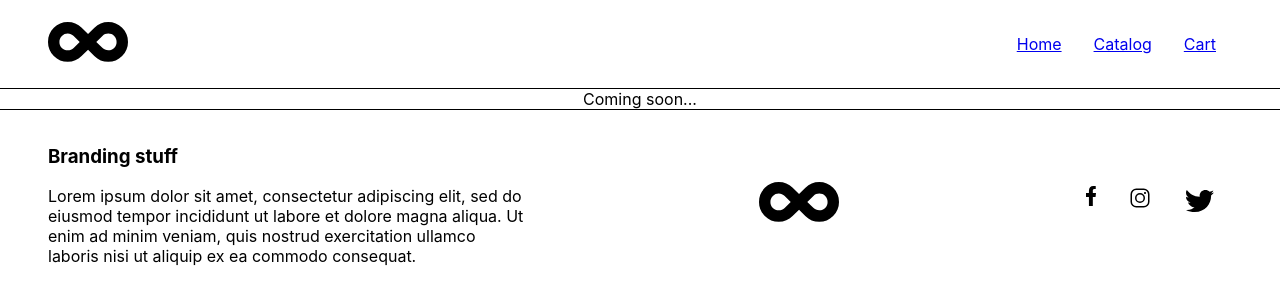
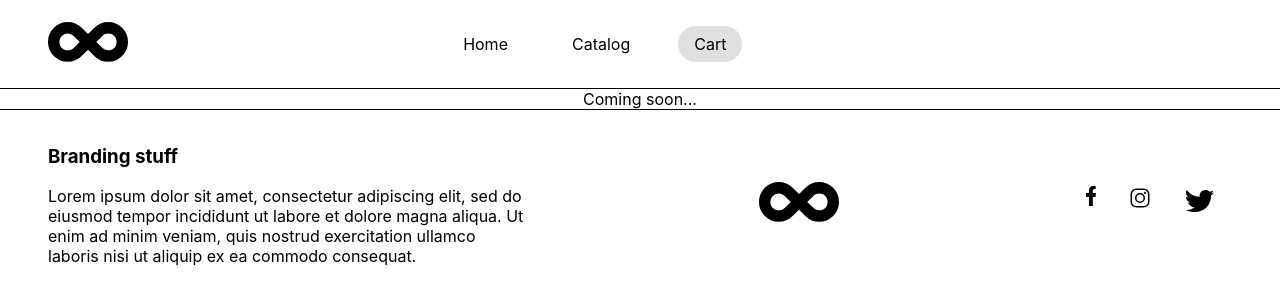
Before and after one commit to dihyidi/web-programming, a React (Create React App) app in the folder films/: page /cart in a window 1280 px wide. Shown: the top 304 px of the page. Built offline with nearby package versions, Linux system fonts and the light colour scheme.

Commit message:
search filter

```diff
--- a/films/src/App.tsx
+++ b/films/src/App.tsx
@@ -14,7 +14,8 @@ import { FILMS } from "./constants/films";
 import { Film } from "./models/film";
 
 export const FilmContext = React.createContext<AppContext>({} as AppContext);
-type Filter = { ["orderBy"]: { property: keyof Film, direction: string } };
+
+type Filter = { ["orderBy"]: { property: keyof Film, direction: string };["searchBy"]: { value: string } };
 interface AppContext {
   films: Film[];
   filter: Filter;
@@ -22,7 +23,7 @@ interface AppContext {
 }
 
 function App() {
-  const [filter, setFilter] = useState<Filter>({ ["orderBy"]: { property: 'id', direction: 'asc' } } as Filter);
+  const [filter, setFilter] = useState<Filter>({ ["orderBy"]: { property: 'id', direction: 'asc' }, ["searchBy"]: { value: '' } } as Filter)
 
   const setFilterCallback = useCallback(
     (key: string, value: object) => {
--- a/films/src/components/catalog/Catalog.tsx
+++ b/films/src/components/catalog/Catalog.tsx
@@ -12,7 +12,10 @@ export const Catalog = (props: CatalogProps) => {
         <div>
             <CatalogHeader />
             <ul className={styles.filmList}>
-                {films.sort((a, b) => {
+                {films
+                    .filter(x =>
+                        x.description.includes(filter['searchBy'].value.toLowerCase()))
+                    .sort((a, b) => {
                         const isAsc = filter['orderBy'].direction == "asc";
 
                         if (a[filter['orderBy'].property] >= b[filter['orderBy'].property])
--- a/films/src/components/catalog/CatalogFilter.tsx
+++ b/films/src/components/catalog/CatalogFilter.tsx
@@ -13,7 +13,7 @@ interface CatalogFilterProps {
     propertyName: keyof Film;
 }
 export const CatalogFilter = (props: CatalogFilterProps) => {
-    const { filter, setFilter } = useContext(FilmContext);
+    const { setFilter } = useContext(FilmContext);
 
     const onChangeHandler = (event: ChangeEvent<HTMLSelectElement>) => { setFilter('orderBy', { property: event.target.id, direction: event.target.value }); }
 
--- a/films/src/components/header/Header.module.scss
+++ b/films/src/components/header/Header.module.scss
@@ -1,15 +1,23 @@
-.header{
+@mixin display-flex {
+    justify-content: space-between;
     display: flex;
-    justify-content: space-between;
+    flex-direction: row;
     align-items: center;
+}
+
+.header {
+    @include display-flex;
 
     padding: 1rem 3rem;
 
     min-height: 3.5rem;
     border-bottom: 1px solid #000;
+    .main {
+        @include display-flex;
+        width: 60%;
 
-    &Links{
-        display: flex;
-        flex-direction: row;
+        .links {
+            @include display-flex;
+        }
     }
 }
--- a/films/src/components/header/Header.tsx
+++ b/films/src/components/header/Header.tsx
@@ -2,16 +2,22 @@ import React from "react";
 import { HeaderItem } from "./HeaderItem";
 import styles from "./Header.module.scss";
 import { Logo } from "../logo/Logo";
+import { useLocation } from "react-router";
+import { SearchBar } from "../search/SearchBar";
 
 export const Header = () => {
+  const location = useLocation();
   return (
     <div className={styles.header}>
-      <Logo />
-      <div className={styles.headerLinks}>
-        <HeaderItem label="Home" path='/home' />
-        <HeaderItem label="Catalog" path='/catalog' />
-        <HeaderItem label="Cart" path='/cart' />
+      <div className={styles.main}>
+        <Logo />
+        <div className={styles.links}>
+          <HeaderItem label="Home" path='/home' />
+          <HeaderItem label="Catalog" path='/catalog' />
+          <HeaderItem label="Cart" path='/cart' />
+        </div>
       </div>
+      {location.pathname === '/catalog' && <SearchBar />}
     </div>
   );
 };
--- a/films/src/components/header/HeaderItem.module.scss
+++ b/films/src/components/header/HeaderItem.module.scss
@@ -1,3 +1,11 @@
-.headerItem{
+.headerItem {
     margin: 0 1rem;
+    color: black;
+    text-decoration: none;
+    padding: 0.5rem 1rem;
+    border-radius: 2rem;
 }
+
+.selected {
+    background-color: rgb(224, 224, 224);
+}
--- a/films/src/components/header/HeaderItem.tsx
+++ b/films/src/components/header/HeaderItem.tsx
@@ -1,9 +1,6 @@
 import React from 'react'
 import styles from "./HeaderItem.module.scss";
-import {
-    BrowserRouter as Router,
-    Link
-} from "react-router-dom";
+import { Link, NavLink } from "react-router-dom";
 
 interface HeaderItemProps {
     label: string;
@@ -11,8 +8,8 @@ interface HeaderItemProps {
 }
 export const HeaderItem = (props: HeaderItemProps) => {
     return (
-        <Link className={styles.headerItem} to={props.path}>
+        <NavLink className={styles.headerItem} activeClassName={styles.selected} to={props.path}>
             {props.label}
-        </Link>
+        </NavLink>
     )
 }
--- /dev/null
+++ b/films/src/components/search/SearchBar.module.scss
@@ -0,0 +1,5 @@
+.bar {
+    padding: 0.5rem;
+    border-radius: 8px;
+    border-width: 1px;
+}
--- /dev/null
+++ b/films/src/components/search/SearchBar.tsx
@@ -0,0 +1,15 @@
+import React, { ChangeEvent, useContext } from 'react'
+import { FilmContext } from '../../App';
+import styles from './SearchBar.module.scss';
+
+export const SearchBar = () => {
+    const { setFilter } = useContext(FilmContext);
+
+    const onChangeHandler = (event: ChangeEvent<HTMLInputElement>) => {
+        setFilter('searchBy', { value: event.target.value });
+    }
+
+    return (
+        <input type="text" placeholder="Search.." onChange={onChangeHandler} className={styles.bar} />
+    )
+}
```
Also changed, not shown: films/src/constants/films.ts (+11 -11 lines). Lines whose indentation alone changed are shown as unchanged.
